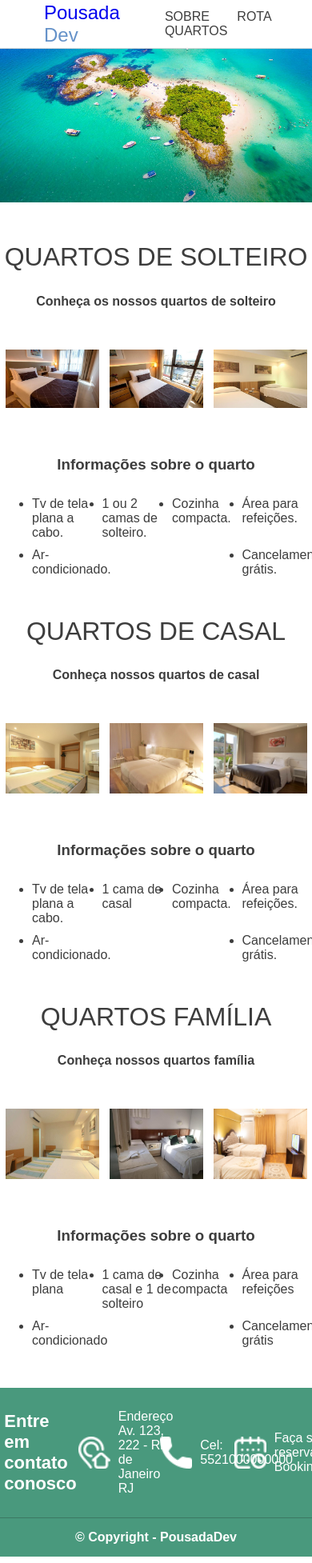
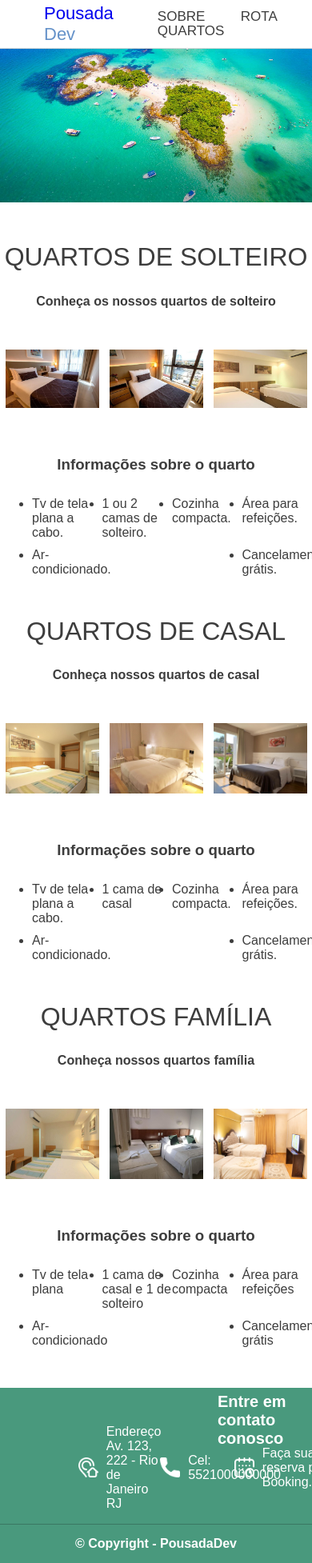
Before and after one commit to gleicekelly13/Pousada-Secreta, a plain HTML site: page quartos.html in a window 390 px wide. Shown: the top 1954 px of the page at 80% size. Drawn offline with Linux system fonts and the light colour scheme.

Commit message:
Aplicação da responsividade

```diff
--- a/css/style.css
+++ b/css/style.css
@@ -195,3 +195,53 @@ img {
     font-weight: 600;
     width: 100%;
 }
+
+@media screen and (max-width: 768px) {
+    .logo {
+        font-size: 22px;
+    }
+
+    .link-topo {
+        font-size: 17px;
+        padding-right: 25px;
+    }
+
+    /*.descricoes {
+        flex-direction: column;
+        align-items: center;
+        justify-content: center;
+        width: 100%;
+    }*/
+
+    .descricao {
+        padding: 0 10px;
+    }
+
+    .rodape {
+        position: relative;
+    }
+
+    .rodape-info h4 {
+        position: absolute;
+        top: -20px;
+        left: 17rem;
+        font-size: 20px;
+        padding-bottom: 15px;
+    }
+
+    .icone-rodape {
+        width: 25px;
+        height: 25px;
+
+    }
+
+    .contatos {
+       margin-left: -13rem;
+
+    }
+
+    .rodape-info {
+        padding-top: 30px;
+    }
+
+}
```
Also changed, not shown: index.html (+1 -1 lines).
